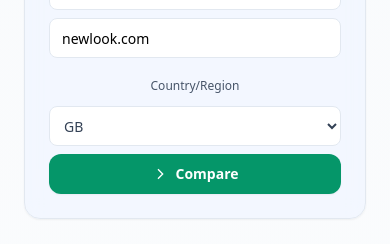
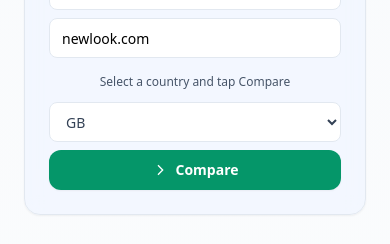
Before and after one commit to carlhendy/tsq-compartpr, a Next.js app: page / in a window 390 px wide. Shown: the part 555-799 px from the top of the page. Built offline with nearby package versions, Linux system fonts and the light colour scheme.

Commit message:
Add files via upload

```diff
--- a/app/page.tsx
+++ b/app/page.tsx
@@ -171,12 +171,13 @@ export default function Page() {
             </div>
 
             {/* Country + Compare (mobile-centered, stacked) */}
-            <div className="flex w-full sm:w-auto flex-col gap-2 sm:flex-row sm:gap-2 sm:pt-0 pt-2 items-stretch sm:items-center">
-              <label className="text-xs text-slate-600 font-medium mb-1 text-center sm:sr-only sm:text-left">Country/Region</label>
+            <div className="flex w-full flex-col items-center gap-2 pt-2 sm:flex-row sm:justify-center sm:items-center sm:gap-3 sm:pt-0">
+              <p className="text-xs text-slate-600 text-center -mt-1 mb-1 sm:mb-0">Select a country and tap Compare</p>
+              <label className="sr-only">Country/Region</label>
               <select
                 value={country}
                 onChange={(e) => setCountry(e.target.value)}
-                className="h-10 rounded-lg border border-slate-200 bg-white px-2.5 text-sm text-slate-700 focus:border-slate-300 focus:outline-none focus:ring-2 focus:ring-slate-200 w-full sm:w-auto max-w-xs mx-auto sm:max-w-none sm:mx-0"
+                className="h-10 w-full sm:w-64 rounded-lg border border-slate-200 bg-white px-3 text-sm text-slate-700 focus:border-slate-300 focus:outline-none focus:ring-2 focus:ring-slate-200"
                 aria-label="Region"
               >
                 <option value="US">US</option>
@@ -192,7 +193,7 @@ export default function Page() {
               <button
                 onClick={compare}
                 disabled={loading}
-                className="inline-flex h-10 items-center justify-center gap-2 rounded-xl px-4 text-sm font-semibold text-white shadow-sm w-full sm:w-auto max-w-xs mx-auto sm:max-w-none sm:mx-0 bg-emerald-600 hover:bg-emerald-700 disabled:cursor-not-allowed disabled:opacity-60"
+                className="inline-flex h-10 w-full sm:w-64 items-center justify-center gap-2 rounded-xl px-4 text-sm font-semibold text-white shadow-sm bg-emerald-600 hover:bg-emerald-700 disabled:cursor-not-allowed disabled:opacity-60"
               >
                 {loading ? (
                   <svg className="h-4 w-4 animate-spin" viewBox="0 0 24 24">
```
